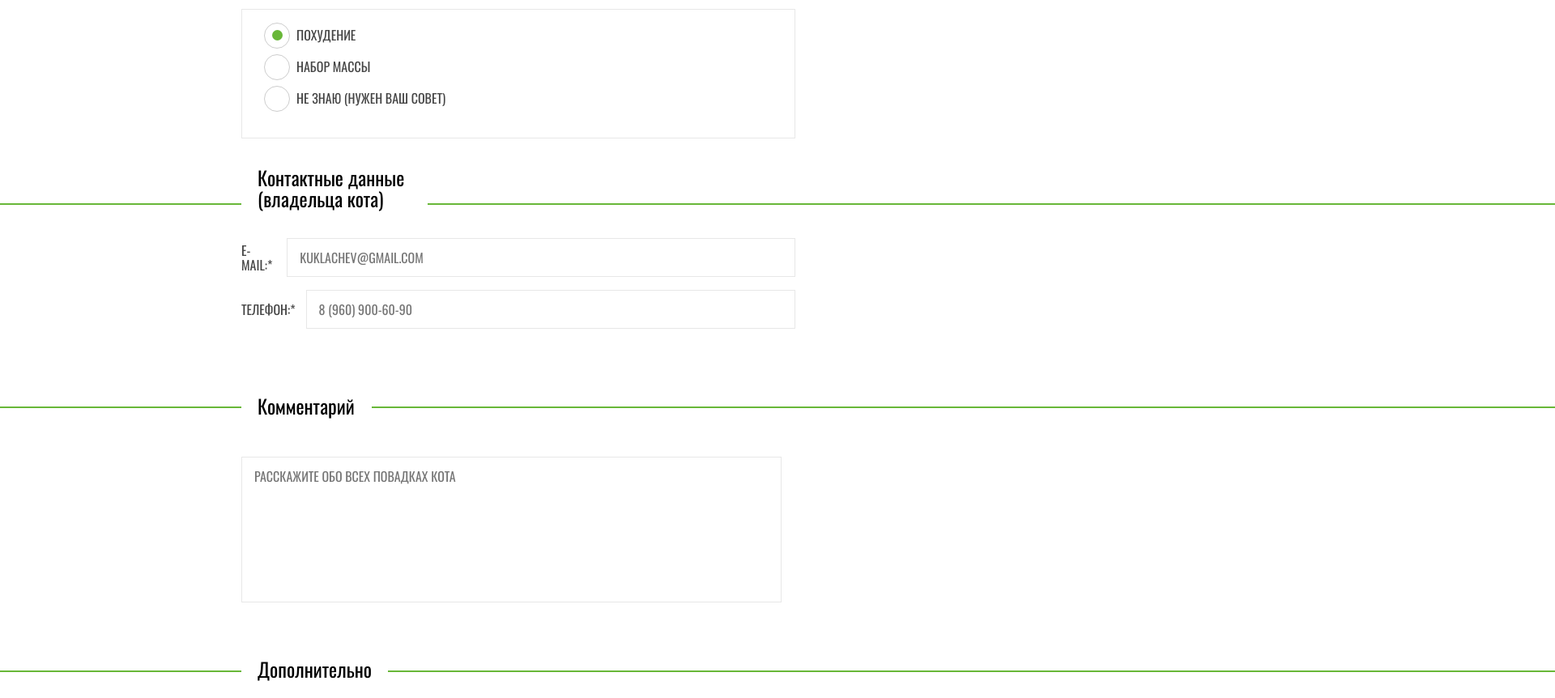
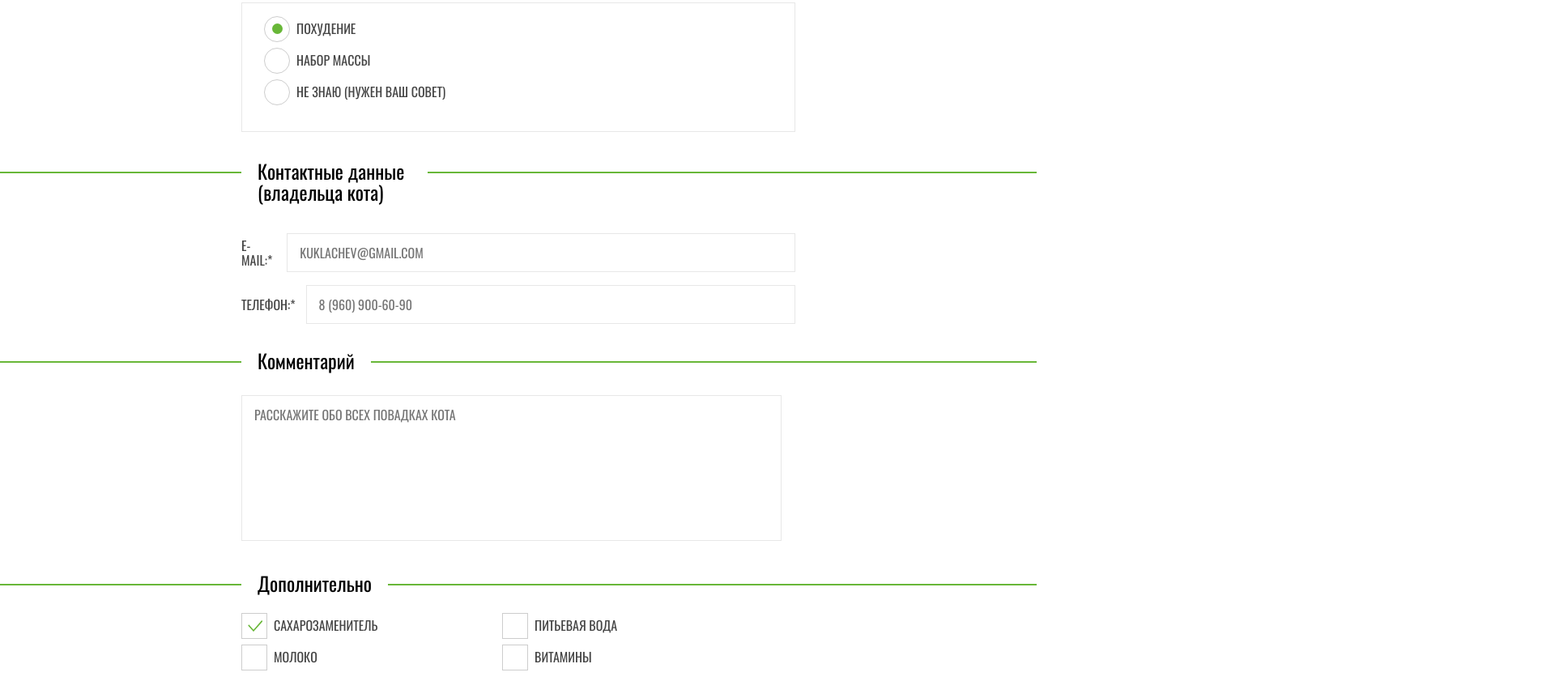
Before and after one commit to htmlacademy-adaptive/2379901-cat-energy-1, a website: page source/form.html in a window 1280 px wide. Shown: the part 532-1394 px from the top of the page at 81% size, 1920 px wide, since content can reach past the window. Drawn offline with nearby package versions, Linux system fonts and the light colour scheme; files that its build step writes are made by us from their sources.

Commit message:
Вносит правки

```diff
--- a/source/form.html
+++ b/source/form.html
@@ -13,7 +13,7 @@
     <div class="page-header__container content-wrapper">
       <a class="page-header__logo" href="#">
         <picture>
-          <source media="(min-width: 1200px)" srcset="img/logo-desctop.svg" width="59" heigth="70">
+          <source media="(min-width: 1300px)" srcset="img/logo-desctop.svg" width="59" heigth="70">
           <source media="(min-width: 768px)" srcset="img/logo-tablet.svg" width="50" heigth="60">
           <img class="page-header__logo-image" src="img/logo-mobile.svg" width="33" height="38" alt="Кэт энерджи">
         </picture>
--- a/source/sass/blocks/fiter-group.scss
+++ b/source/sass/blocks/fiter-group.scss
@@ -35,19 +35,33 @@
 
 .fiter-group__title {
   margin-bottom: 30px;
-  padding: 30px 20px 20px 20px;
-  background-color: #ffffff;
+  padding: 0 20px;
   width: 141px;
+  position: relative;
+
+  &::before {
+    content: "";
+    display: block;
+    position: absolute;
+    width: 100vw;
+    height: 2px;
+    background-color: #68b738;
+    top: 14px;
+    right: 0;
+    z-index: -1;
+    box-shadow: 100vw 0 #68b738;
+  }
 
   &::after {
     content: "";
+    display: block;
     position: absolute;
-    width: 1000%;
-    height: 2px;
-    background-color: #68b738;
-    top: 70px;
-    left: -500px;
     z-index: -1;
+    width: 100%;
+    height: 100%;
+    top: 0;
+    right: 0;
+    background-color: #ffffff;
   }
 }
 
--- a/source/sass/blocks/form-feedback.scss
+++ b/source/sass/blocks/form-feedback.scss
@@ -6,6 +6,13 @@
     display: grid;
     grid-template-columns: repeat(2, 570px);
     column-gap: 80px;
+  }
+}
+
+.form-feedback__programs {
+  @media (min-width: $mobile-width) and (max-width: $tablet-width) {
+    border-top: 1px solid #d9d9d9;
+    border-bottom: 1px solid #d9d9d9;
   }
 }
 
@@ -20,33 +27,37 @@
   text-align: left;
   background-color: #ffffff;
   width: 190px;
+}
+
+.form-feedback__comments-title {
+  margin: 0 0 30px 0;
+  padding: 0 20px;
+  position: relative;
+  width: 120px;
+
+  &::before {
+    content: "";
+    display: block;
+    position: absolute;
+    width: 100vw;
+    height: 2px;
+    background-color: #68b738;
+    top: 14px;
+    right: 0;
+    z-index: -1;
+    box-shadow: 100vw 0 #68b738;
+  }
 
   &::after {
     content: "";
+    display: block;
     position: absolute;
-    width: 73px;
-    height: 2px;
-    background-color: #68b738;
-    top: 440px;
+    z-index: -1;
+    width: 100%;
+    height: 100%;
+    top: 0;
     right: 0;
-  }
-}
-
-.form-feedback__comments-title {
-  margin-bottom: 30px;
-  padding: 30px 20px 20px 20px;
-  background-color: #ffffff;
-  width: 121px;
-
-  &::after {
-    content: "";
-    position: absolute;
-    width: 1000%;
-    height: 2px;
-    background-color: #68b738;
-    top: 70px;
-    left: -500px;
-    z-index: -1;
+    background-color: #ffffff;
   }
 }
 
@@ -54,28 +65,6 @@
   margin: 0;
   padding-top: 22px;
   padding-bottom: 19px;
-
-  @media (min-width: $mobile-width) and (max-width: $tablet-width) {
-    &::after {
-      content: "";
-      position: absolute;
-      width: 1000%;
-      height: 1px;
-      background-color: #d9d9d9;
-      left: -230px;
-      top: 230px;
-    }
-
-    &::before {
-      content: "";
-      position: absolute;
-      width: 1000%;
-      height: 1px;
-      background-color: #d9d9d9;
-      left: -230px;
-      top: 380px;
-    }
-  }
 
   @media (min-width: $tablet-width) {
     border: 1px solid #e7e7e7;
@@ -92,19 +81,33 @@
 }
 
 .form-feedback__contacts-title {
-  margin: 0;
-  padding: 20px 20px 20px 20px;
-  background-color: #ffffff;
+  margin-bottom: 38px;
+  padding: 0 20px;
+  position: relative;
+
+  &::before {
+    content: "";
+    display: block;
+    position: absolute;
+    width: 100vw;
+    height: 2px;
+    background-color: #68b738;
+    top: 14px;
+    right: 0;
+    z-index: -1;
+    box-shadow: 100vw 0 #68b738;
+  }
 
   &::after {
     content: "";
+    display: block;
     position: absolute;
-    width: 1000%;
-    height: 2px;
-    background-color: #68b738;
-    top: 70px;
-    left: -500px;
     z-index: -1;
+    width: 100%;
+    height: 100%;
+    top: 0;
+    right: 0;
+    background-color: #ffffff;
   }
 }
 
@@ -121,7 +124,6 @@
   padding: 14px 15px;
   margin: 0;
   padding-right: 0;
-
 }
 
 .form-feedback__description {
--- a/source/sass/blocks/page-header.scss
+++ b/source/sass/blocks/page-header.scss
@@ -1,24 +1,13 @@
-.header-index {
+.page-header__index {
   display: block;
   margin: 0 auto;
   position: relative;
 
   @media (min-width: $desktop-width) {
-    background-image: url("../img/index-background-desktop.jpg");
-    background-position: 100% 50%;
+    background-image: url("../img/index-background-desktop.jpg"),
+                      linear-gradient(90deg, #fff 50%, rgba(104, 183, 56, 0.85) 50%);
+    background-position: calc(50% + 360px) center,center;
     background-repeat: no-repeat;
-    background-size: contain;
-
-    &::before {
-      content: "";
-      position: absolute;
-      background: linear-gradient(90deg, #fff 50%, rgba(104, 183, 56, 0.85) 50%);
-      width: 100%;
-      height: 100%;
-      z-index: 10;
-      top: 0;
-      left: -1;
-    }
 
     @media (mni-resolution: 2dppx) {
       background-image: url("../img/index-background-desktop-x2.jpg");
```
Also changed, not shown: source/catalog.html (+1 -1 lines), source/index.html (+3 -3 lines).
